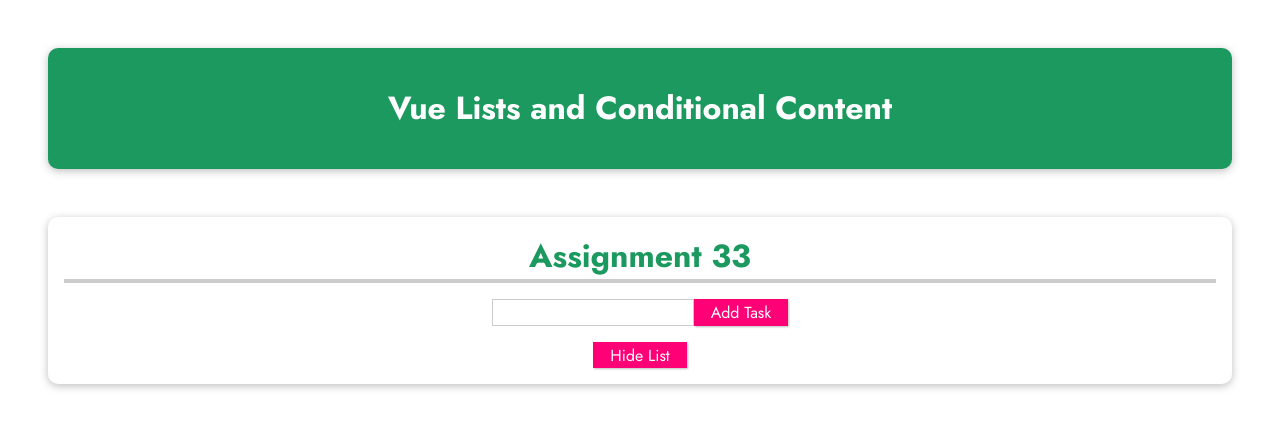
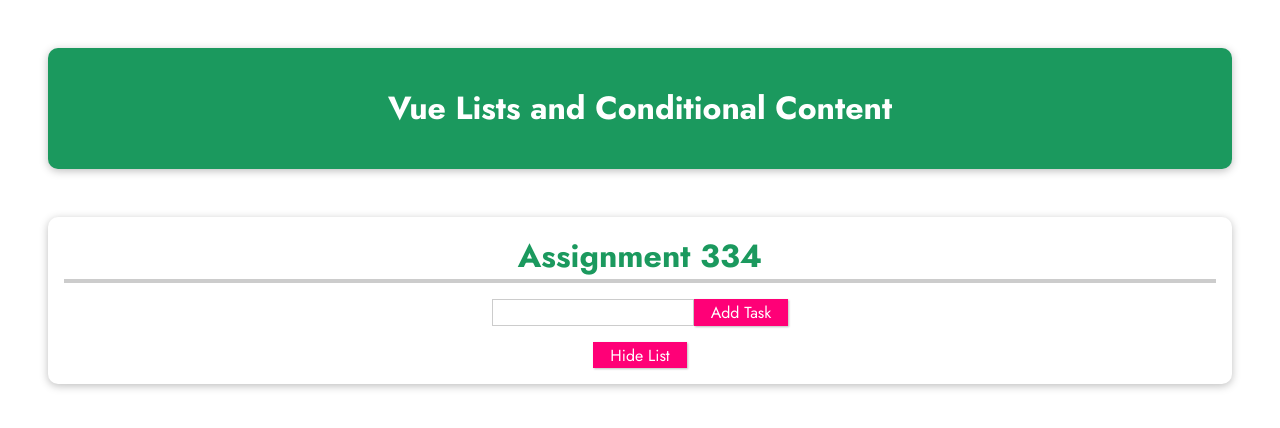
Before and after one commit to weizhengchu/Vue-Conditional_List, a plain HTML site: page index.html in a window 1280 px wide. Drawn offline with nearby package versions, Linux system fonts and the light colour scheme.

Commit message:
third commit

```diff
--- a/index.html
+++ b/index.html
@@ -17,7 +17,7 @@
       <h1>Vue Lists and Conditional Content</h1>
     </header>
     <section id="assignment">
-      <h2>Assignment 33</h2>
+      <h2>Assignment 334</h2>
       <!-- 1) Add code to manage a list of tasks in a Vue app -->
       <!-- When clicking "Add Task" a new task with the entered text should be added -->
       <input type="text" v-model="enteredGoalValue">
```
